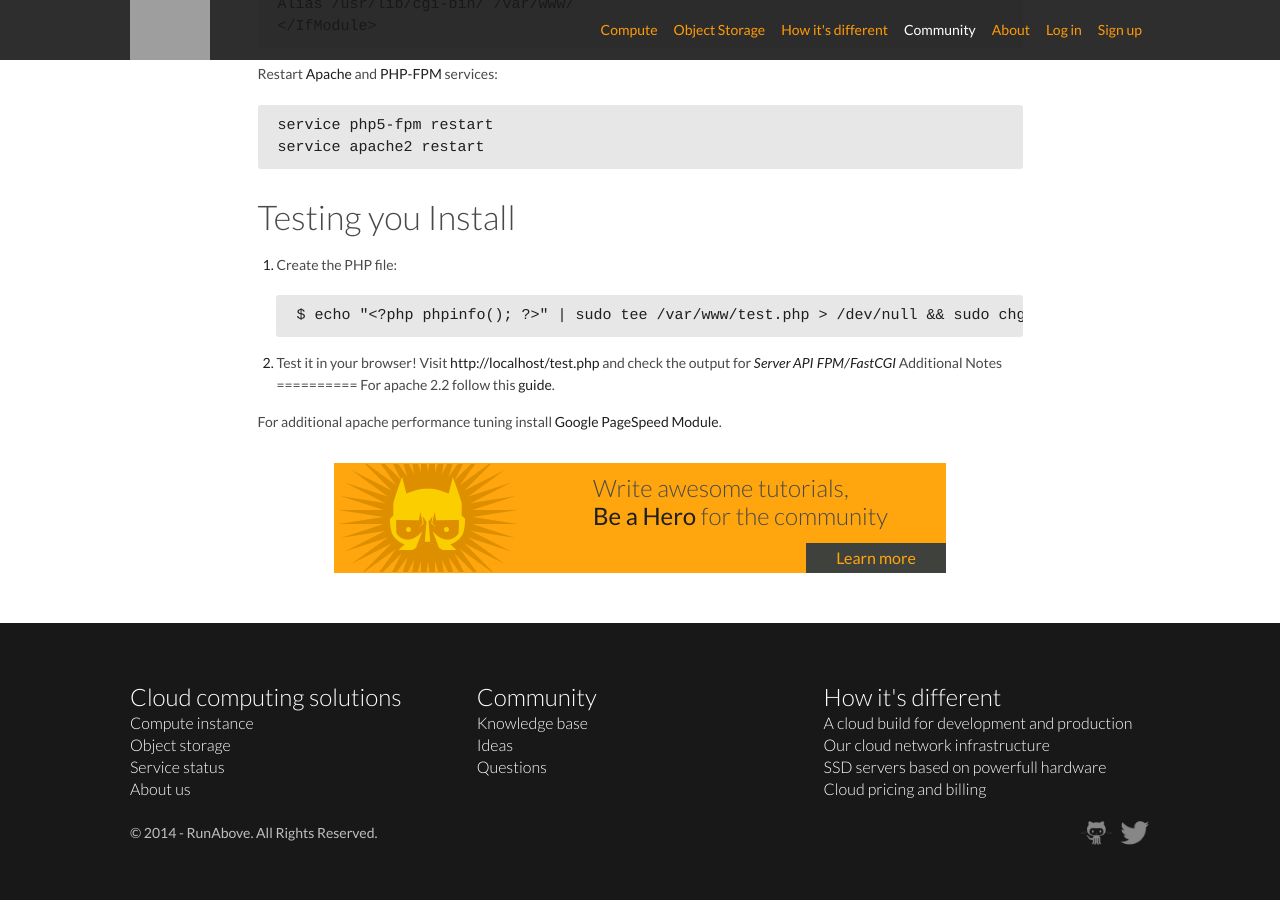
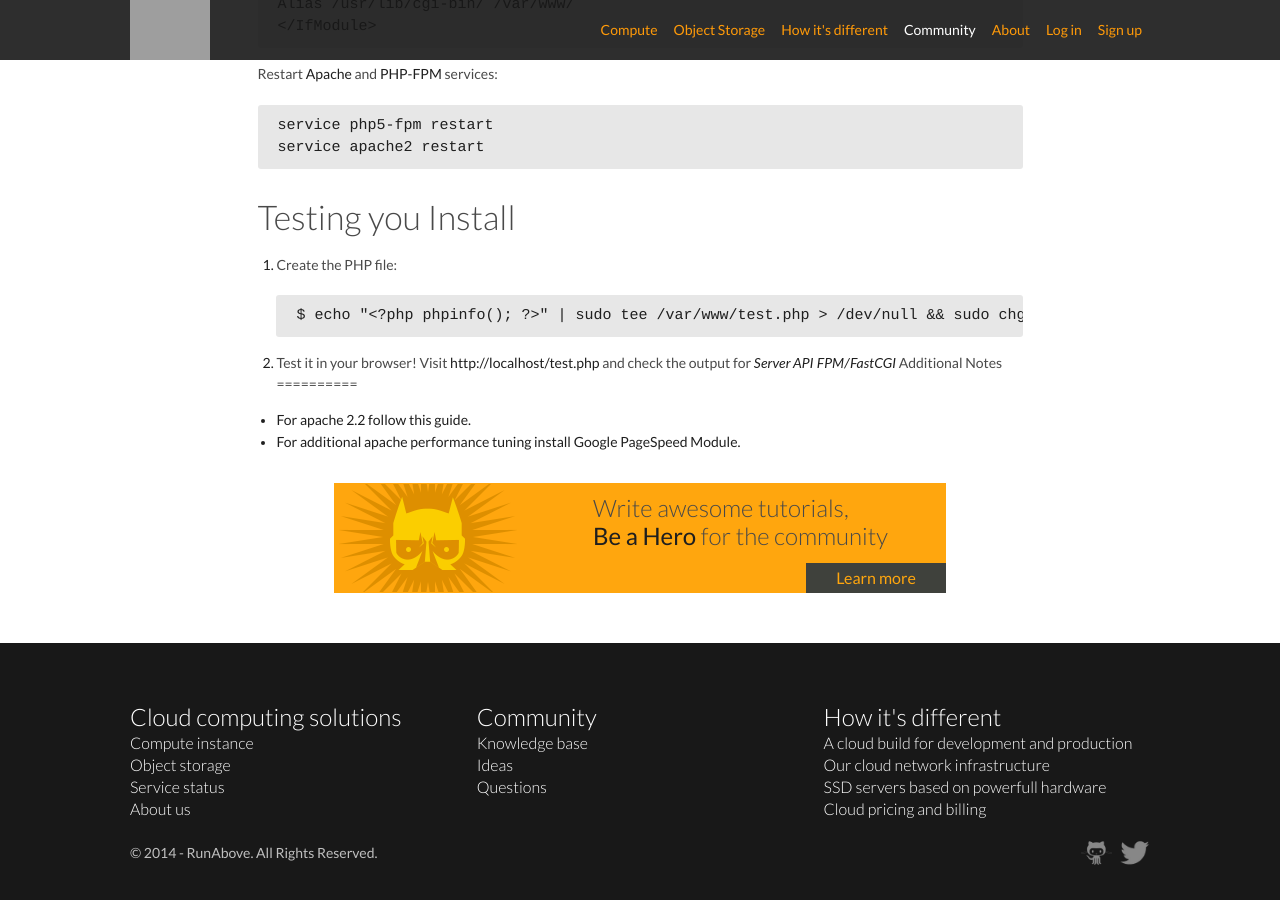
Before and after one commit to ovhlabs/knowledge-base, a Jekyll site: the page built from en/_posts/2014-10-14-mod_spdy-with-ubuntu-14.04-x64-and-apache 2.4.7.markdown, in a window 1280 px wide and 900 px high, scrolled down 2417 px. Built offline with Jekyll 4.4.1, drawn with Linux system fonts in a browser that asks for light colours; some web fonts are replaced; Markdown is read by kramdown in place of the engine named in the settings; comment, search, counter and statistics services are not loaded; grey boxes are pictures that could not be loaded.

Commit message:
Format change..

```diff
--- a/en/_posts/2014-10-14-mod_spdy-with-ubuntu-14.04-x64-and-apache 2.4.7.markdown
+++ b/en/_posts/2014-10-14-mod_spdy-with-ubuntu-14.04-x64-and-apache 2.4.7.markdown
@@ -87,6 +87,6 @@ Testing you Install
  2. Test it in your browser! Visit **http://localhost/test.php** and check the output for ***Server API	FPM/FastCGI***
 Additional Notes
 ==========
-For apache 2.2 follow this [**guide**](https://developers.google.com/speed/spdy/mod_spdy/).
 
-For additional apache performance tuning install **[Google PageSpeed Module](https://developers.google.com/speed/pagespeed/module/download)**.
+ - For apache 2.2 follow this [**guide**](https://developers.google.com/speed/spdy/mod_spdy/).
+ - For additional apache performance tuning install  **[Google PageSpeed Module](https://developers.google.com/speed/pagespeed/module/download)**.
```
